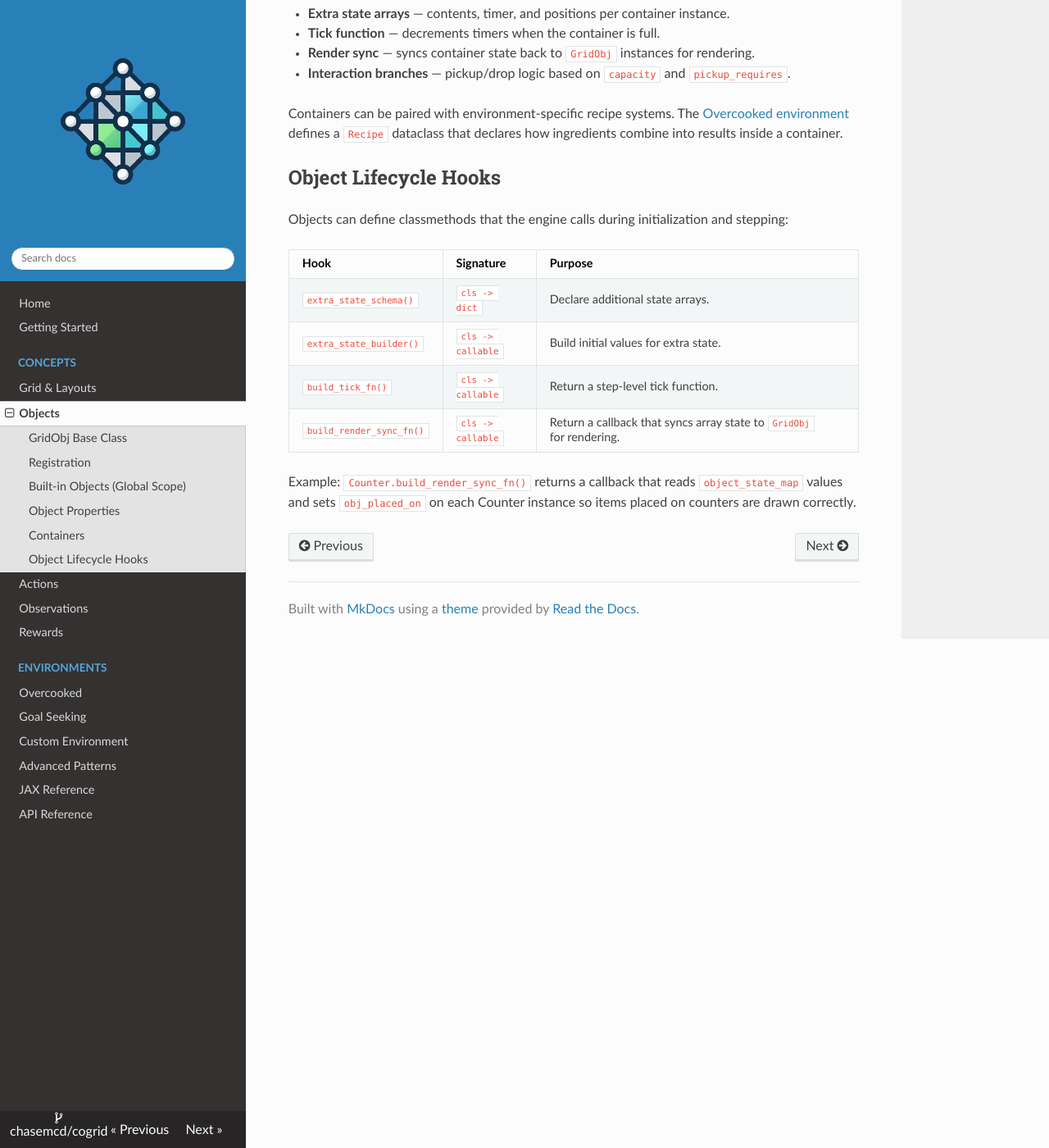
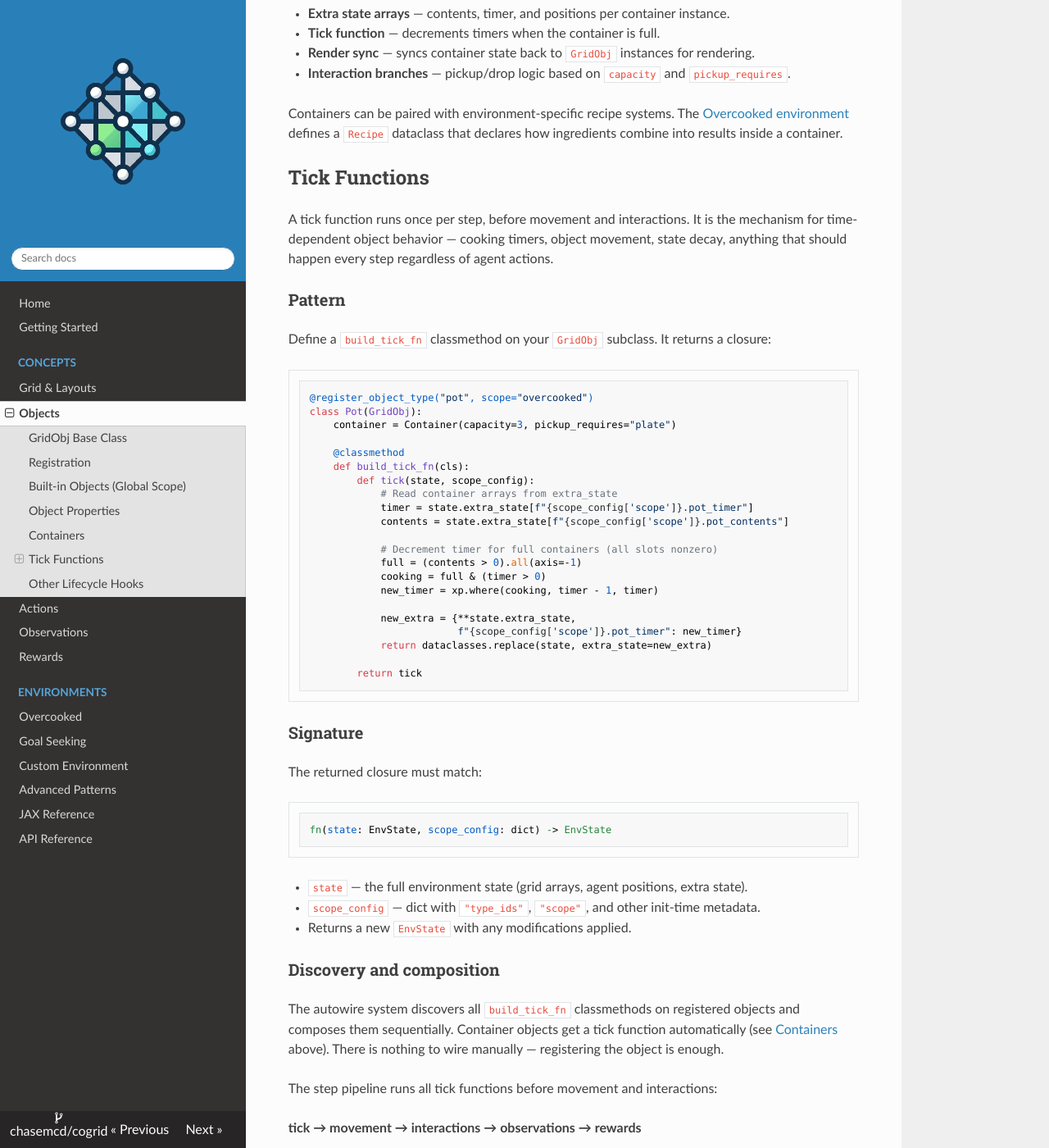
Before and after one commit to chasemcd/cogrid, an MkDocs documentation site: the page built from docs/concepts/objects.md, in a window 1280 px wide and 1400 px high, scrolled down 2857 px. Shown: the whole window at 82% size. Built offline with MkDocs 1.6.1, drawn with Linux system fonts in a browser that asks for light colours; nearby versions of some CDN libraries; some of the changed text lies outside the part shown.

Commit message:
update docs around tick functions

````diff
--- a/docs/concepts/objects.md
+++ b/docs/concepts/objects.md
@@ -110,15 +110,66 @@ The autowire system reads `container` at init time and generates:
 
 Containers can be paired with environment-specific recipe systems. The [Overcooked environment](../environments/overcooked.md#recipes) defines a `Recipe` dataclass that declares how ingredients combine into results inside a container.
 
-## Object Lifecycle Hooks
+## Tick Functions
 
-Objects can define classmethods that the engine calls during initialization and stepping:
+A tick function runs once per step, before movement and interactions. It is the mechanism for time-dependent object behavior — cooking timers, object movement, state decay, anything that should happen every step regardless of agent actions.
+
+### Pattern
+
+Define a `build_tick_fn` classmethod on your `GridObj` subclass. It returns a closure:
+
+```python
+@register_object_type("pot", scope="overcooked")
+class Pot(GridObj):
+    container = Container(capacity=3, pickup_requires="plate")
+
+    @classmethod
+    def build_tick_fn(cls):
+        def tick(state, scope_config):
+            # Read container arrays from extra_state
+            timer = state.extra_state[f"{scope_config['scope']}.pot_timer"]
+            contents = state.extra_state[f"{scope_config['scope']}.pot_contents"]
+
+            # Decrement timer for full containers (all slots nonzero)
+            full = (contents > 0).all(axis=-1)
+            cooking = full & (timer > 0)
+            new_timer = xp.where(cooking, timer - 1, timer)
+
+            new_extra = {**state.extra_state,
+                         f"{scope_config['scope']}.pot_timer": new_timer}
+            return dataclasses.replace(state, extra_state=new_extra)
+
+        return tick
+```
+
+### Signature
+
+The returned closure must match:
+
+```
+fn(state: EnvState, scope_config: dict) -> EnvState
+```
+
+- `state` — the full environment state (grid arrays, agent positions, extra state).
+- `scope_config` — dict with `"type_ids"`, `"scope"`, and other init-time metadata.
+- Returns a new `EnvState` with any modifications applied.
+
+### Discovery and composition
+
+The autowire system discovers all `build_tick_fn` classmethods on registered objects and composes them sequentially. Container objects get a tick function automatically (see [Containers](#containers) above). There is nothing to wire manually — registering the object is enough.
+
+The step pipeline runs all tick functions before movement and interactions:
+
+**tick → movement → interactions → observations → rewards**
+
+## Other Lifecycle Hooks
+
+Objects can define additional classmethods for initialization and rendering:
 
 | Hook | Signature | Purpose |
 |------|-----------|---------|
-| `extra_state_schema()` | `cls -> dict` | Declare additional state arrays. |
-| `extra_state_builder()` | `cls -> callable` | Build initial values for extra state. |
-| `build_tick_fn()` | `cls -> callable` | Return a step-level tick function. |
-| `build_render_sync_fn()` | `cls -> callable` | Return a callback that syncs array state to `GridObj` for rendering. |
+| `extra_state_schema()` | `cls -> dict` | Declare additional state arrays (shape, dtype). |
+| `extra_state_builder()` | `cls -> callable` | Return a factory that initializes extra state arrays at reset time. |
+| `build_render_sync_fn()` | `cls -> callable` | Return a callback that syncs array state back to `GridObj` instances for rendering. |
 
 Example: `Counter.build_render_sync_fn()` returns a callback that reads `object_state_map` values and sets `obj_placed_on` on each Counter instance so items placed on counters are drawn correctly.
````
Also changed, not shown: docs/advanced-patterns.md (+3 -48 lines), docs/concepts/interactions.md (added, +131 -0 lines).
